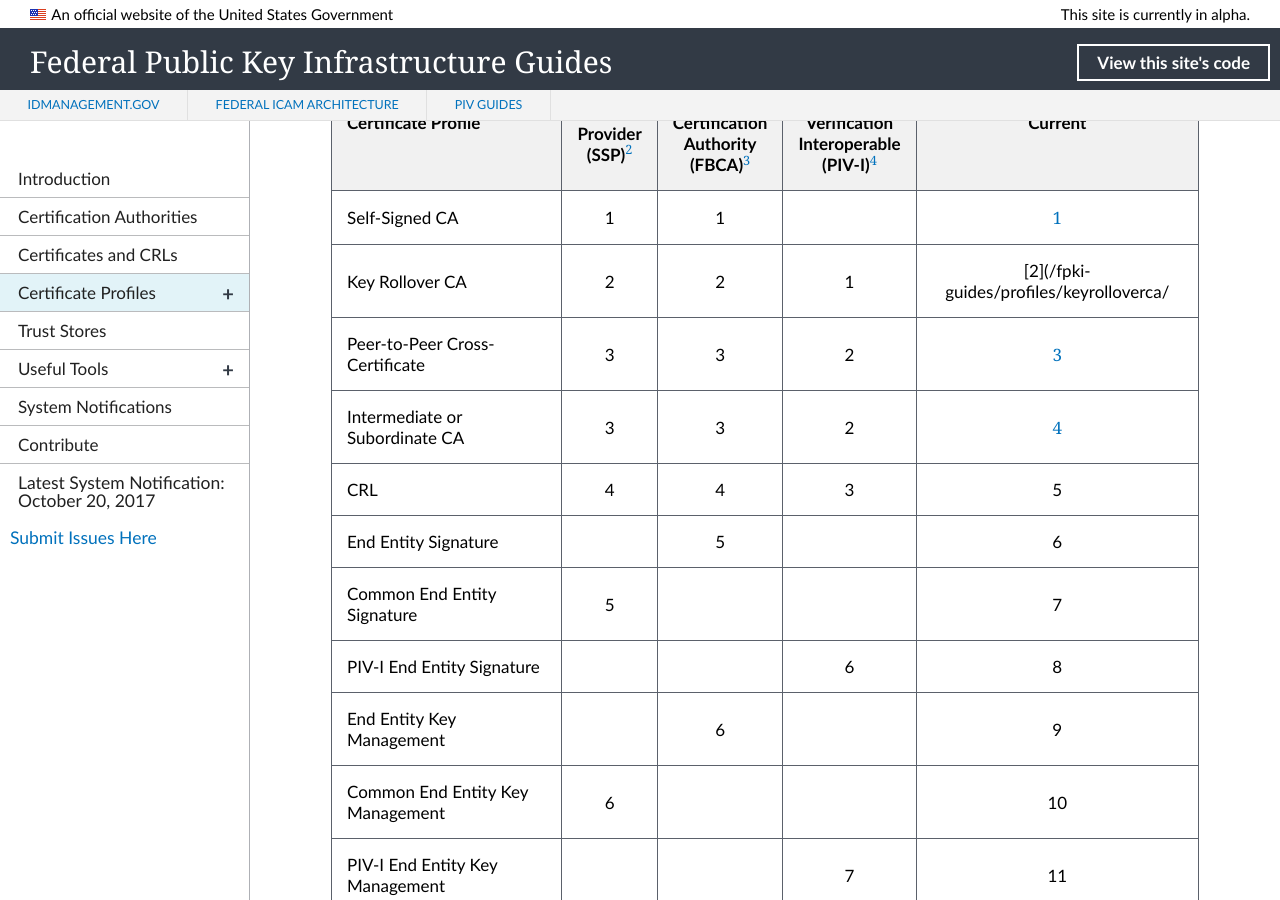
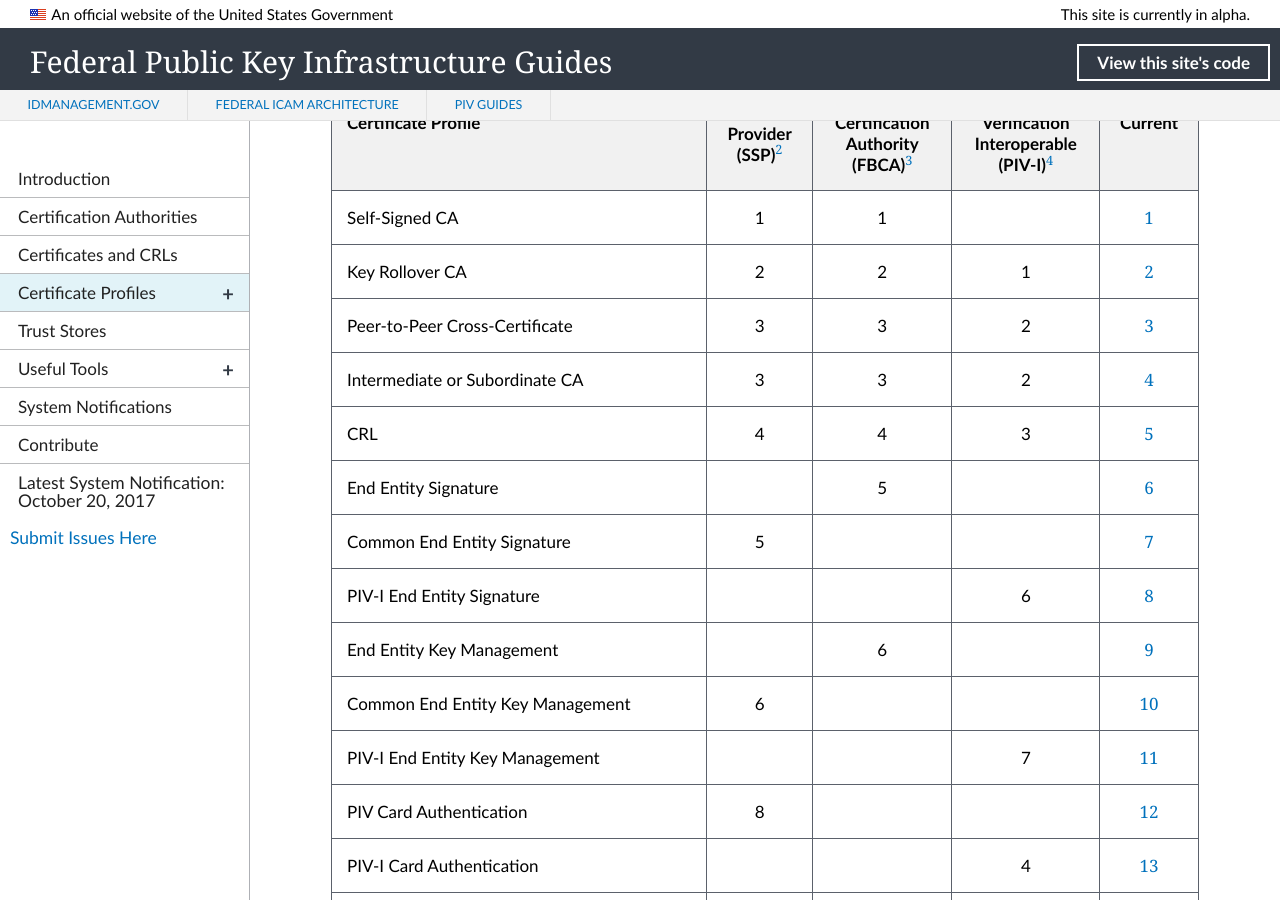
Before and after one commit to GSA/fpki-guides, a Jekyll site: the page built from pages/fpki_certificate_profiles.md, in a window 1280 px wide and 900 px high, scrolled down 1944 px. Built offline with Jekyll 4.4.1, drawn with Linux system fonts in a browser that asks for light colours; nearby versions of some CDN libraries; library files that are not in the unit come from our copies.

Commit message:
Update fpki_certificate_profiles.md
Linked current worksheet numbers in traceability matrix to cert profiles

```diff
--- a/pages/fpki_certificate_profiles.md
+++ b/pages/fpki_certificate_profiles.md
@@ -66,25 +66,25 @@
 | **Certificate Profile**           | **Shared<BR>Service<BR>Provider<BR>(SSP)<sup>[2](#2)</sup> <BR>**  | **Federal<BR>Bridge<BR>Certification<BR>Authority<BR>(FBCA)<sup>[3](#3)</sup> <BR>**     | **Personal<BR>Identity<BR>Verification<BR>Interoperable<BR>(PIV-I)<sup>[4](#4)</sup>**     | **Current<BR>**   |
 | :----------------------------------  | :---------:  | :-----------:    | :-----------:      | :-----------:      |
 | Self-Signed CA                       | 1            | 1                |               | [1]({{ site.baseurl }}/profiles/selfsignedca/)             |
-| Key Rollover CA                      | 2             | 2               |  1            | [2]({{ site.baseurl }}/profiles/keyrolloverca/             |
+| Key Rollover CA                      | 2             | 2               |  1            | [2]({{ site.baseurl }}/profiles/keyrolloverca/)             |
 | Peer-to-Peer Cross-Certificate       | 3             | 3                |  2            | [3]({{ site.baseurl }}/profiles/p2pcrosscert/)             |
 | Intermediate or Subordinate CA       | 3              | 3               |  2            | [4]({{ site.baseurl }}/profiles/intorsubca/)             |
-| CRL                                  | 4              | 4               |  3            | 5             |
-| End Entity Signature       |                | 5        |                 | 6             |
-| Common End Entity Signature       | 5              |              |               | 7             |
-| PIV-I End Entity Signature       |                |              |  6            | 8             |
-| End Entity Key Management       |                |  6           |               | 9             |
-| Common End Entity Key Management       | 6               |             |               | 10             |
-| PIV-I End Entity Key Management       |                |             | 7              | 11             |
-| PIV Card Authentication       | 8               |             |               | 12             |
-| PIV-I Card Authentication       |                |             |  4             | 13             |
-| PIV Authentication       |  9              |             |               | 14             |
-| Common Derived PIV Authentication       |  11              |             |               | 15             |
-| PIV-I Authentication       |                |             |  5             | 16             |
-| Common PIV Content Signing       | 10               |             |               | 17             |
-| PIV-I Content Signing       |                |             |  8             | 18             |
-| Computing and Communications Devices       | 7               |             |               | 19             |
-| Delegated OCSP Responder       | 12               |             | 9             | 20             |
+| CRL                                  | 4              | 4               |  3            | [5]({{ site.baseurl }}/profiles/crl/)             |
+| End Entity Signature       |                | 5        |                 | [6]({{ site.baseurl }}/profiles/endentitysign/)             |
+| Common End Entity Signature       | 5              |              |               | [7]({{ site.baseurl }}/profiles/commonendentitysign/)             |
+| PIV-I End Entity Signature       |                |              |  6            | [8]({{ site.baseurl }}/profiles/pividigsign/)             |
+| End Entity Key Management       |                |  6           |               | [9]({{ site.baseurl }}/profiles/keymgmt/)             |
+| Common End Entity Key Management       | 6               |             |               | [10]({{ site.baseurl }}/profiles/commonkeymgmt/)             |
+| PIV-I End Entity Key Management       |                |             | 7              | [11]({{ site.baseurl }}/profiles/pivikeymgmt/)             |
+| PIV Card Authentication       | 8               |             |               | [12]({{ site.baseurl }}/profiles/commoncardauth/)             |
+| PIV-I Card Authentication       |                |             |  4             | [13]({{ site.baseurl }}/profiles/pivicardauth/)             |
+| PIV Authentication       |  9              |             |               | [14]({{ site.baseurl }}/profiles/pivauth/)             |
+| Common Derived PIV Authentication       |  11              |             |               | [15]({{ site.baseurl }}/profiles/derivedpivauth/)             |
+| PIV-I Authentication       |                |             |  5             | [16]({{ site.baseurl }}/profiles/piviauth/)             |
+| Common PIV Content Signing       | 10               |             |               | [17]({{ site.baseurl }}/profiles/commonpivcontentsign/)             |
+| PIV-I Content Signing       |                |             |  8             | [18]({{ site.baseurl }}/profiles/pivicontentsign/)             |
+| Computing and Communications Devices       | 7               |             |               | [19]({{ site.baseurl }}/profiles/devices/)             |
+| Delegated OCSP Responder       | 12               |             | 9             | [20]({{ site.baseurl }}/profiles/delegatedocsp/)             |
 
 -----------------
 <a name="1">1</a>. RFC 5280, _Internet X.509 Public Key Infrastructure Certificate and Certificate Revocation List (CRL) Profile_, David Cooper, Stefan Santesson, Stephen Farrell, Sharon Boeyen, Russell Housley, and Tim Polk (May 2008).<br>
```
